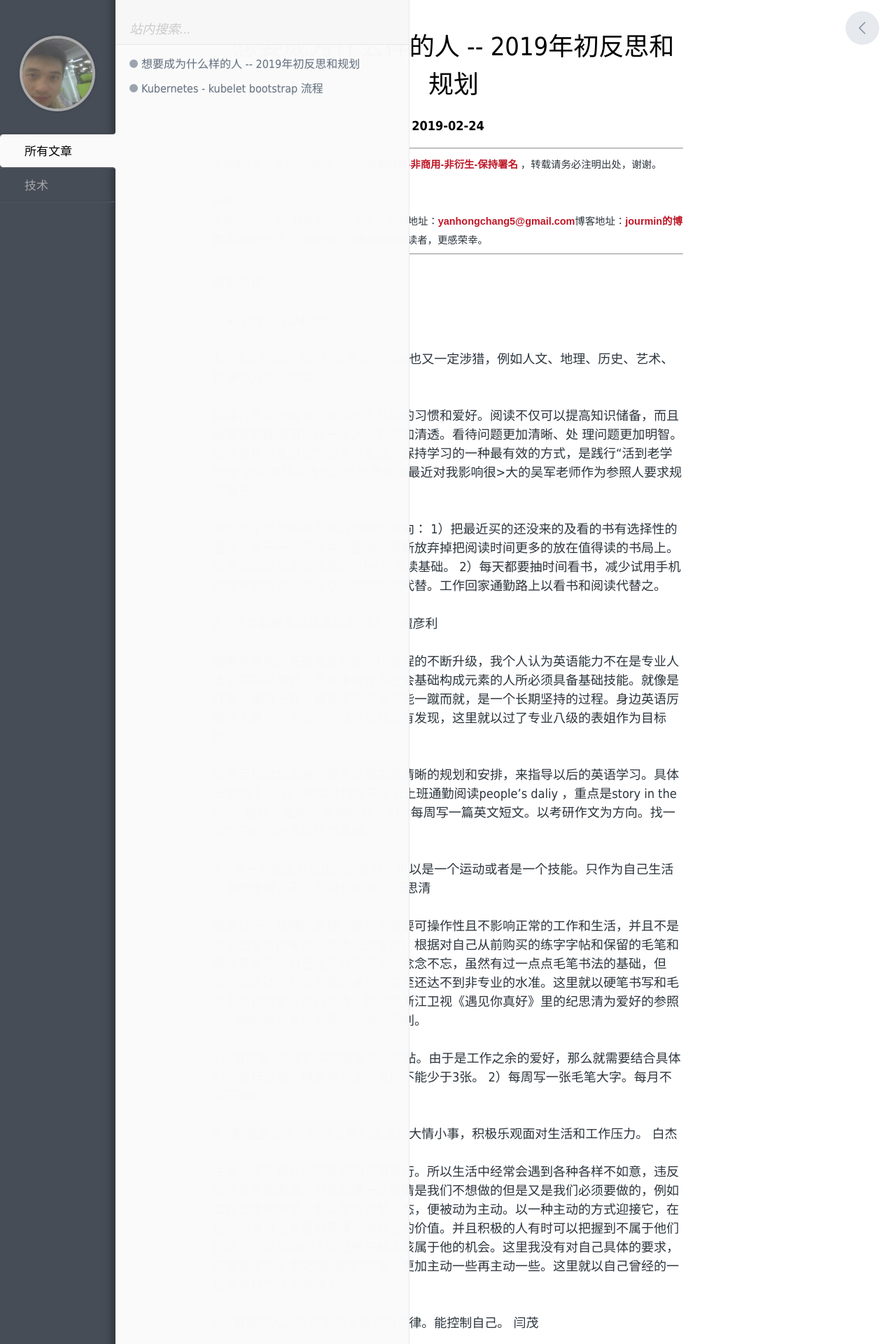
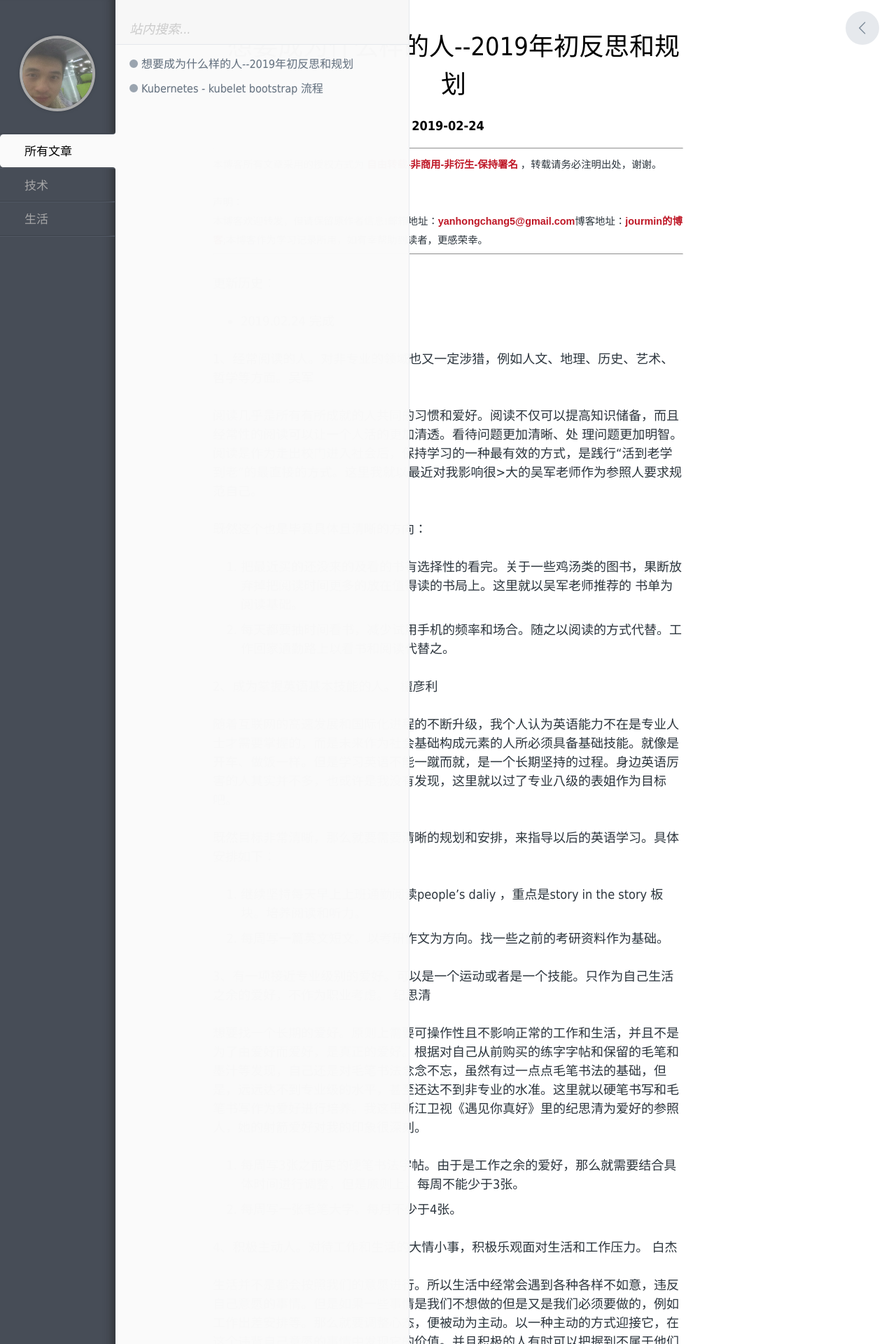
Before and after one commit to yanhongchang/jourminyan.github.io, a Jekyll site: the page built from _posts/生活/2019-02-24-what-kind-of-person-want-to-be.md, in a window 1280 px wide. Shown: the top 1920 px of the page at 70% size. Built offline with Jekyll 4.4.1, drawn with Linux system fonts in a browser that asks for light colours; comment, search, counter and statistics services are not loaded; some of the changed text lies outside the part shown.

```diff
--- a/_posts/生活/2019-02-24-what-kind-of-person-want-to-be.md
+++ b/_posts/生活/2019-02-24-what-kind-of-person-want-to-be.md
@@ -1,7 +1,7 @@
 ---
 layout: post
-title: 想要成为什么样的人 -- 2019年初反思和规划
-category: 技术
+title: 想要成为什么样的人--2019年初反思和规划
+category: 生活
 ---
 
 更新历史：
@@ -14,22 +14,22 @@ category: 技术
 理问题更加明智。阅读是作为走出校门进入社会后，保持学习的一种最有效的方式，是践行“活到老学到老”的最直接的方式。这里我就以最近对我影响很>大的吴军老师作为参照人要求规范自己。
 
 既然这个也是毕竟具体且清晰的方向：
-1）把最近买的还没来的及看的书有选择性的看完。关于一些鸡汤类的图书，果断放弃掉把阅读时间更多的放在值得读的书局上。这里就以吴军老师推荐的
+1. 把最近买的还没来的及看的书有选择性的看完。关于一些鸡汤类的图书，果断放弃掉把阅读时间更多的放在值得读的书局上。这里就以吴军老师推荐的
 书单为阅读基础。
-2）每天都要抽时间看书，减少试用手机的频率和场合。随之以阅读的方式代替。工作回家通勤路上以看书和阅读代替之。
+2. 每天都要抽时间看书，减少试用手机的频率和场合。随之以阅读的方式代替。工作回家通勤路上以看书和阅读代替之。
 
 #### 2、成为掌握英语基本技能的人。 檀彦利
   随着互联网的高速发展和国际化进程的不断升级，我个人认为英语能力不在是专业人士才需要掌握的，而是未来作为社会基础构成元素的人所必须具备基础技能。就像是开车、做饭一样。但是学习英语不能一蹴而就，是一个长期坚持的过程。身边英语厉害的人其实并不多，也或许是我没有发现，这里就以过了专业八级的表姐作为目标吧。
 
 既然目标非常清晰，那么就要需要清晰的规划和安排，来指导以后的英语学习。具体安排如下：
- 1） 继续坚持每天早上上班通勤阅读people’s daliy ，重点是story in the story 板块。培养阅读和听力。
- 2） 每周写一篇英文短文。以考研作文为方向。找一些之前的考研资料作为基础。
+ 1. 继续坚持每天早上上班通勤阅读people’s daliy ，重点是story in the story 板块。培养阅读和听力。
+ 2. 每周写一篇英文短文。以考研作文为方向。找一些之前的考研资料作为基础。
 
 #### 3、有一项接近专业级别的爱好。可以是一个运动或者是一个技能。只作为自己生活之余的爱好，不作为职业考虑。 纪思清
    想要找一个长期的爱好。原则上需要可操作性且不影响正常的工作和生活，并且不是为了由爱好而爱好，是真正的爱好。根据对自己从前购买的练字字帖和保留的毛笔和墨汁等发现，自己还是对毛笔书法念念不忘，虽然有过一点点毛笔书法的基础，但是，远远达不到专业级的水平，甚至还达不到非专业的水准。这里就以硬笔书写和毛笔书写作为爱好进行培养。我这里浙江卫视《遇见你真好》里的纪思清为爱好的参照人，她的射箭爱好对我的印象很深刻。
 
-1）每周写3张之前买的硬笔书法字帖。由于是工作之余的爱好，那么就需要结合具体时间进行调整，但是原则上，每周不能少于3张。
-2）每周写一张毛笔大字。每月不少于4张。
+1. 每周写3张之前买的硬笔书法字帖。由于是工作之余的爱好，那么就需要结合具体时间进行调整，但是原则上，每周不能少于3张。
+2. 每周写一张毛笔大字。每月不少于4张。
 
 #### 4、积极主动人。对待工作和生活的大情小事，积极乐观面对生活和工作压力。 白杰
 生活并不是都会按照我们的意愿进行。所以生活中经常会遇到各种各样不如意，违反自己意愿的事情。但是如果一些事情是我们不想做的但是又是我们必须要做的，例如工作出差安排等。那么就要调整心态，便被动为主动。以一种主动的方式迎接它，在这个违背自己意愿的事情中发现它的价值。并且积极的人有时可以把握到不属于他们的机会。而被动的人往往丢失掉本该属于他的机会。这里我没有对自己具体的要求，只是要求在未来处理问题的时候，更加主动一些再主动一些。这里就以自己曾经的一位师傅白杰作为参照人。
@@ -38,13 +38,13 @@ category: 技术
 但凡在社会上有一些成就的人，往往都是自律的人。自律是代表着一个人可以管得住一个人。人是一个很随性的动物。而且根据卡耐基《人性的弱点》的观点，人是有很多弱点的，例如贪婪、懒惰等。如何从万千大众独立出来，做一些非凡的事情呢？其中，有很大一部分原因是这些人都是自律的人，能控制的做自己。例如生活习惯、工作方式、处理原则等。我身边没有太多的CXO级别的人，但是有一个很好的兄弟闫茂，在这方面就很不错。我就以他作为自己在自律方面的参照人吧
 
 这里我定几点对自己的要求（不定期增加）：
-  1）尽量减少对自己没有提高的时间投入。例如频繁的收拾内务、频繁的刷微信和朋友圈、看一些纯娱乐性的节目等。
-  2）生活饮食尽量做到吃饱就放下碗筷，不管再喜爱的事物不再继续进食。
-  3）控制自己的脾气。尽量不对别人发脾气，并且做到不为一些无关的事情和人投入过多的关注和精力。更多的关注自己和自己爱的人。
+1. 尽量减少对自己没有提高的时间投入。例如频繁的收拾内务、频繁的刷微信和朋友圈、看一些纯娱乐性的节目等。
+2. 生活饮食尽量做到吃饱就放下碗筷，不管再喜爱的事物不再继续进食。
+3. 控制自己的脾气。尽量不对别人发脾气，并且做到不为一些无关的事情和人投入过多的关注和精力。更多的关注自己和自己爱的人。
 
 #### 6、成为3级别工程师的人。对技术有持续热情，对职业发展要清晰且对待工作要全身心投入。
   作为社会的人以及以工作为生的人。吃的技术这一碗饭，那么就需要对自己工作的负责，那么就需要在自己工作领域有更多的精进和提高。根据自己对自己所处行业的观察和规划。云计算和IAAS还是有很好的发展前景，并且技术进步会进一步和各种新技术迭代融合，更具体一些就是openstack和容器、以及未来的AI等都会结合更加紧密。根据自己实际工作范畴和技能栈，对未来的规划可以根据如下做为战略指导：
 
-   1）openstack 作为已具备技能支撑当下工作
-   2）docker 和k8s作为初级水准，配合openstak完成下一步职业规划
-   3）AI 相关作为更远未来的方向，宏观指导整个职业发展
+1. openstack 作为已具备技能支撑当下工作
+2. docker 和k8s作为初级水准，配合openstak完成下一步职业规划
+3. AI 相关作为更远未来的方向，宏观指导整个职业发展
```
